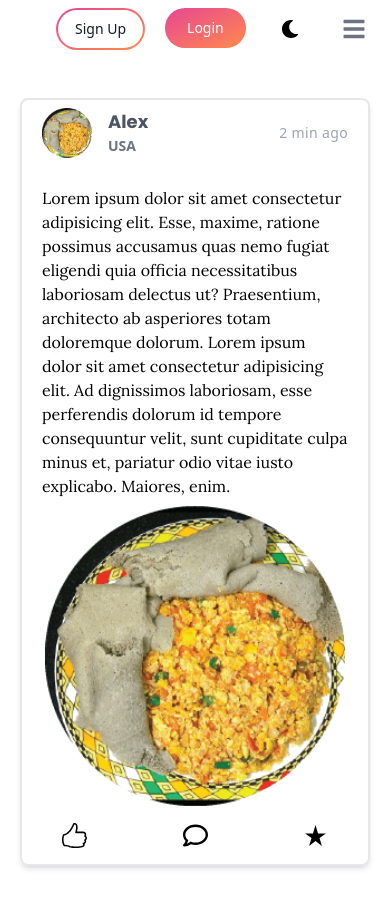
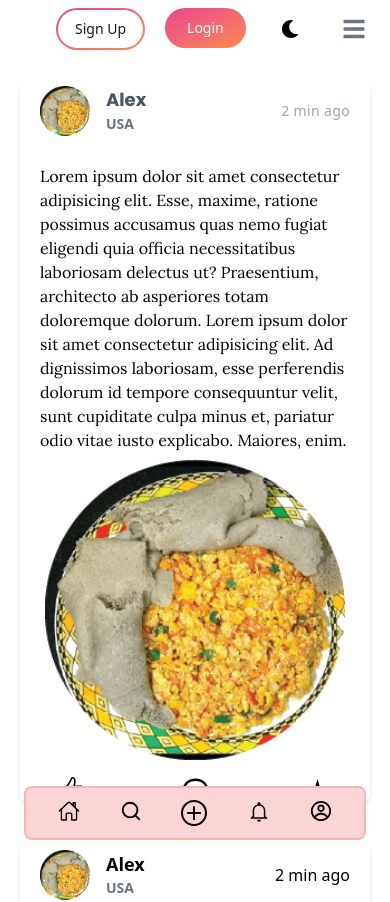
Before and after one commit to AlemayehuDabi/Kimeme-recipe-app, a React (Vite) app in the folder client/: page /dashboard in a window 390 px wide. Shown: the top 902 px of the page. Built offline with nearby package versions, Linux system fonts and the light colour scheme.

Commit message:
navigation in the footer and some styles

```diff
--- a/client/src/Pages/DashBoard/DashBoard.jsx
+++ b/client/src/Pages/DashBoard/DashBoard.jsx
@@ -1,5 +1,6 @@
 import LeftNav from "../../component/LeftNav/LeftNav";
 import NavBar from "../../component/NavBar/NavBar";
+import NavFooterSmall from "../../component/NavFooterSmall/NavFooterSmall";
 import Post from "../../component/Post/Post";
 import RightNav from "../../component/RightNav/RightNav";
 
@@ -7,11 +8,7 @@ const DashBoard = ({ isFixed }) => {
   return (
     <>
       <NavBar isFixed={isFixed} />
-      <div
-        className={`flex mdd:mx-10 xll:mx-10 xxl:justify-between ${
-          isFixed ? "mt-16" : "mt-10"
-        }`}
-      >
+      <div className={`flex mdd:mx-10 xll:mx-10 xxl:justify-between`}>
         <div className="hidden mdd:flex-1 xll:flex-[1.7] mdd:flex justify-center">
           <LeftNav />
         </div>
@@ -24,6 +21,10 @@ const DashBoard = ({ isFixed }) => {
           <RightNav />
         </div>
       </div>
+
+      <div className="flex justify-center fixed bottom-0 w-full mdd:hidden">
+        <NavFooterSmall />
+      </div>
     </>
   );
 };
--- a/client/src/component/LeftNav/LeftNav.jsx
+++ b/client/src/component/LeftNav/LeftNav.jsx
@@ -17,7 +17,7 @@ const LeftNav = () => {
     "space-y-2  py-1 px-4 bg-red-50 text-gray-600 hover:bg-red-100 rounded-md cursor-pointer";
 
   return (
-    <section className="rounded-md px-4 pb-2 fixed shadow-md hover:shadow-lg left-5 right-auto">
+    <section className="rounded-md px-4 pb-2 fixed top-20 shadow-md hover:shadow-lg left-5 right-auto dark:shadow-red-400">
       <div className="py-2">
         {/* top */}
         <div className="flex justify-between items-center px-2">
--- a/client/src/component/NavBar/NavBar.jsx
+++ b/client/src/component/NavBar/NavBar.jsx
@@ -13,10 +13,10 @@ const NavBar = ({ isSticky, isFixed }) => {
       className={`mx-auto z-10 py-2 px-4  flex justify-between items-center transition-transform duration-1000 ease-in-out ${
         isSticky || isFixed
           ? "fixed top-0 w-full bg-white shadow-md scroll-py-4 transition duration-700"
-          : "relative"
+          : "relative mb-5"
       }`}
     >
-      <div className="flex md:order-2">
+      <div className="flex items-center gap-5 md:order-2">
         <div className="flex space-x-10">
           <form>
             <TextInput
--- /dev/null
+++ b/client/src/component/NavFooterSmall/NavFooterSmall.jsx
@@ -0,0 +1,29 @@
+import React from "react";
+import { CgProfile } from "react-icons/cg";
+import { IoMdAdd, IoMdNotificationsOutline } from "react-icons/io";
+import { IoHomeOutline } from "react-icons/io5";
+import { LuSearch } from "react-icons/lu";
+
+const NavFooterSmall = () => {
+  return (
+    <div className="flex justify-between py-3 px-8 bg-red-200 rounded-lg border-2 border-red-300 mx-6 w-full my-1">
+      <div className="dark:text-black">
+        <IoHomeOutline size={22} />
+      </div>
+      <div className="dark:text-black">
+        <LuSearch size={22} />
+      </div>
+      <div className="dark:text-black border-2 border-black rounded-full">
+        <IoMdAdd size={22} />
+      </div>
+      <div className="dark:text-black">
+        <IoMdNotificationsOutline size={24} />
+      </div>
+      <div className="dark:text-black">
+        <CgProfile size={22} />
+      </div>
+    </div>
+  );
+};
+
+export default NavFooterSmall;
--- a/client/src/component/Post/Post.jsx
+++ b/client/src/component/Post/Post.jsx
@@ -6,8 +6,8 @@ import { MdStarRate } from "react-icons/md";
 
 const Post = () => {
   return (
-    <section className="space-y-10">
-      <div className="border-2 rounded-lg shadow-md">
+    <section className="space-y-10 mb-14 mdd:mb-0">
+      <div className="dark:shadow-red-400 rounded-lg shadow-md">
         {/* top */}
         <div className="flex justify-between items-center px-5 py-2">
           {/* left side */}
@@ -72,7 +72,7 @@ const Post = () => {
       </div>
 
       {/* hello */}
-      <div className="border-2 rounded-lg shadow-md">
+      <div className="dark:shadow-red-400 rounded-lg shadow-md">
         {/* top */}
         <div className="flex justify-between items-center px-5 py-2">
           {/* left side */}
--- a/client/src/component/RightNav/RightNav.jsx
+++ b/client/src/component/RightNav/RightNav.jsx
@@ -3,7 +3,7 @@ import Logo from "../../assest/img/eggferfer.png";
 
 const RightNav = () => {
   return (
-    <div className="border-2 p-2 space-y-4 fixed right-5 left-auto px-5 py-5 shadow-md rounded-lg">
+    <div className="dark:shadow-red-400 p-2 space-y-4 fixed top-20 right-5 left-auto px-5 py-5 shadow-md rounded-lg">
       {/* about */}
 
       <div className="flex justify-between items-stretch space-x-2 mb-12">
```
